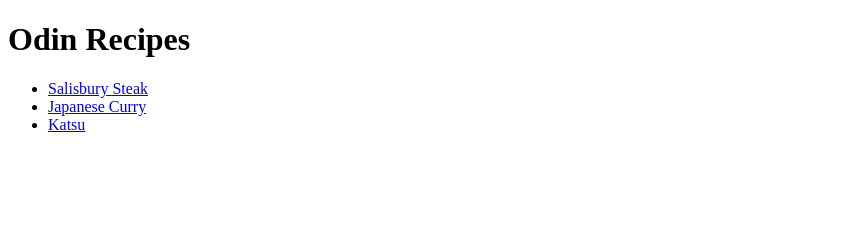
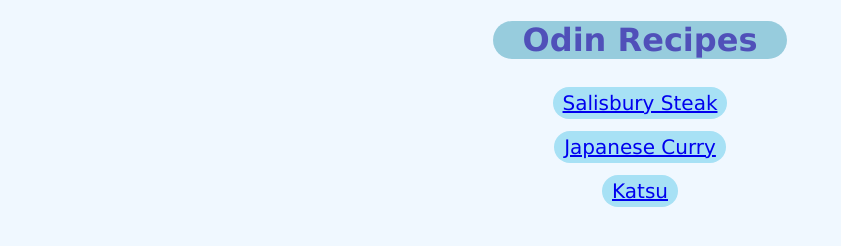
Before and after one commit to erico-01/odin-recipes, a plain HTML site: page index.html in a window 1280 px wide. Shown: the whole page, without its empty margins (0-841 px from the left). Drawn offline with Linux system fonts and the light colour scheme.

Commit message:
Add css style

```diff
--- a/index.html
+++ b/index.html
@@ -3,14 +3,15 @@
 <head>
     <meta charset="UTF-8">
     <Title>Odin Recipes</Title>
+    <link rel="stylesheet" href="./styles/homepage-style.css">
 </head>
 
 <body>
-    <h1>Odin Recipes</h1>
+    <h1 class="title"><span class="title-span">Odin Recipes</span></h1>
     <ul>
-        <li><a href="./recipes/salisbury-steak.html">Salisbury Steak</a></li>
-        <li><a href="./recipes/japanese-curry.html">Japanese Curry</a></li>
-        <li><a href="./recipes/katsu.html">Katsu</a></li>
+        <li><span class="recipe-link"><a href="./recipes/salisbury-steak.html">Salisbury Steak</a></span></li>
+        <li><span class="recipe-link"><a href="./recipes/japanese-curry.html">Japanese Curry</a></span></li>
+        <li><span class="recipe-link"><a href="./recipes/katsu.html">Katsu</a></span></li>
     </ul>
 </body>
 </html>
--- /dev/null
+++ b/styles/homepage-style.css
@@ -0,0 +1,36 @@
+body {
+    background-color: aliceblue;
+    font-family: Verdana, Geneva, Tahoma, sans-serif;
+}
+.title {
+
+    text-align: center;
+
+}
+
+.title-span {
+    background-color: rgb(151, 204, 221);
+    background-size: 100px;
+    color: rgb(80, 80, 185);
+    border-radius: 30px;
+    padding-inline: 30px;
+
+}
+
+ul {
+    padding: 0px;
+}
+
+li {
+    text-align: center;
+    list-style: inside;
+    list-style-type: none;
+    padding: 10px 20px;
+}
+
+.recipe-link {
+    font-size: 20px;
+    background-color: rgb(167, 225, 245);
+    padding: 4px 10px;
+    border-radius: 20px;
+}
--- /dev/null
+++ b/styles/recipe-style.css
@@ -0,0 +1,27 @@
+body {
+    background-color: aliceblue;
+    font-family: Verdana, Geneva, Tahoma, sans-serif;
+}
+
+.description, .ingredients, .steps, .title {
+    background-color: rgb(167, 225, 245);
+    padding: 2px 10px;
+    border-radius: 10px;
+    height: auto;
+    width: 300px;
+    display:block;
+    float: left;
+    margin-right: 30px;
+}
+
+img {
+    position: relative;
+    right: 5px;
+    border-radius: 10px;
+}
+.return {
+    background-color: rgb(167, 225, 245);
+    padding: 4px 10px;
+    border-radius: 10px;
+    float: left;
+}
```
Also changed, not shown: recipes/japanese-curry.html (+10 -1 lines), recipes/katsu.html (+10 -1 lines), recipes/salisbury-steak.html (+10 -1 lines).
